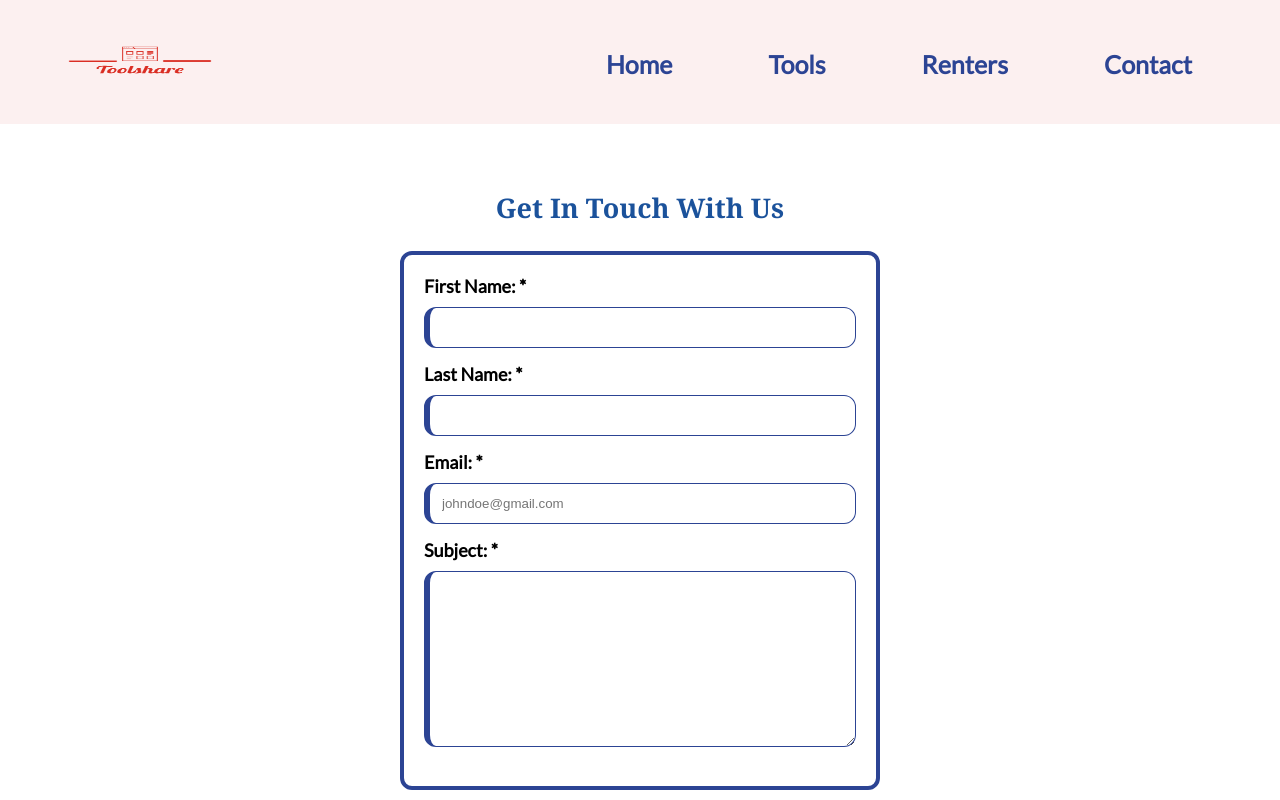
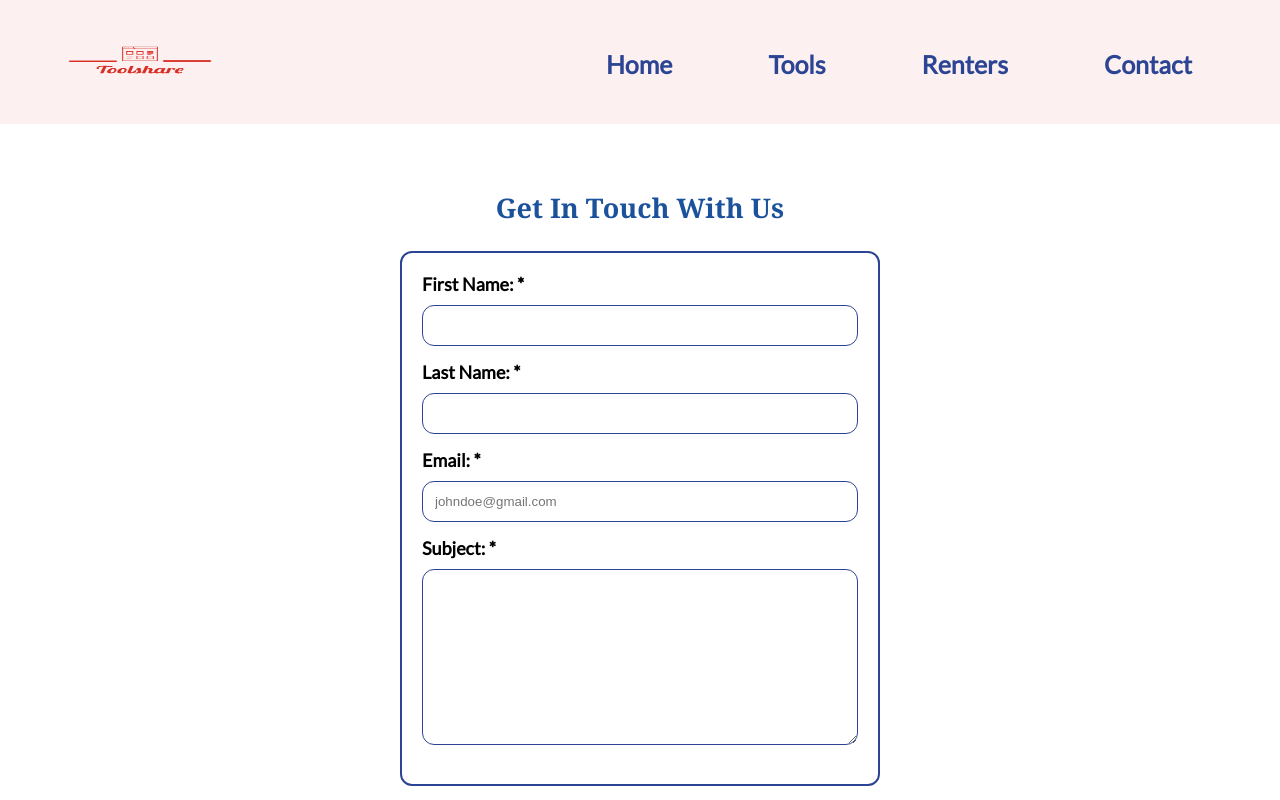
Before and after one commit to davidadeogun/toolshare, a Next.js app in the folder share/: page /contact in a window 1280 px wide. Shown: the top 800 px of the page. Built offline with nearby package versions, Linux system fonts and the light colour scheme.

Commit message:
Update border width and color in CSS files

```diff
--- a/share/src/app/ui/contacts/contacts.module.css
+++ b/share/src/app/ui/contacts/contacts.module.css
@@ -16,7 +16,7 @@
 }
 
 .contactFieldset {
-    border: 4px solid var(--dark-brown);
+    border: 2px solid var(--dark-brown);
     border-radius: 12px;
     background-color: var(--deep-blue);
     padding: 20px;
@@ -44,10 +44,7 @@
     margin-bottom: 15px; /* Ensure spacing between inputs */
 }
 
-.contactFieldset input:required,
-.contactFieldset textarea:required {
-    border-left: solid 6px var(--dark-brown);
-}
+
 
 .contactButton {
     cursor: pointer;
```
Also changed, not shown: share/src/app/ui/seller/form.module.css (+7 -9 lines).
